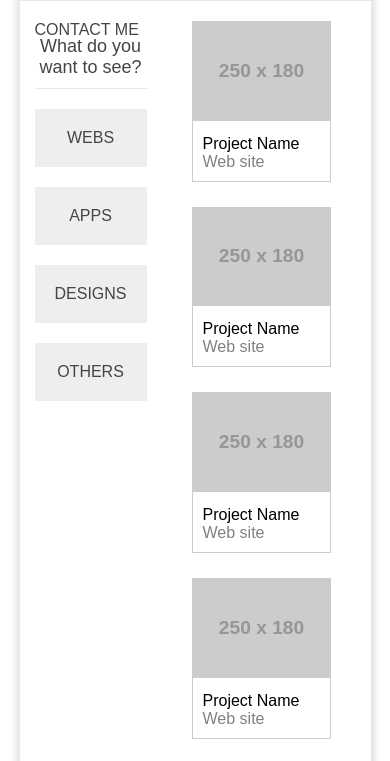
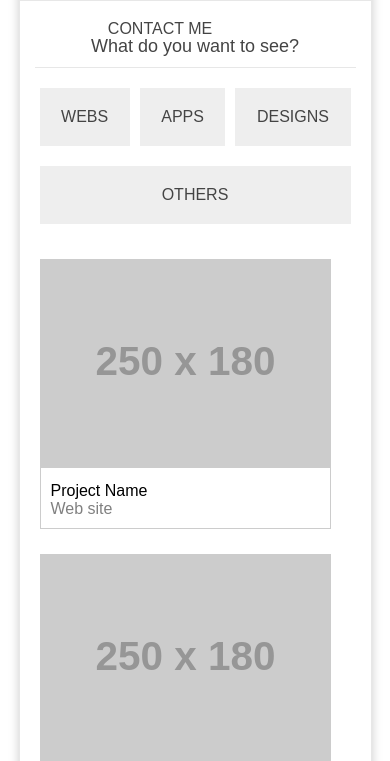
Before and after one commit to marlonsalazarg/homepage-design-fg, a plain HTML site: page index.html in a window 390 px wide. Shown: the part 161-922 px from the top of the page. Drawn offline with Linux system fonts and the light colour scheme; placeholder pictures from the web are drawn by us.

Commit message:
add: media query

```diff
--- a/style.css
+++ b/style.css
@@ -189,3 +189,59 @@
   margin-left: 30px;
   color: #444;
 }
+/* media query */
+@media(max-width: 1322px){
+  .header{
+    display: block;
+    text-align: center;
+  }
+  .menu > ul {
+    margin-top: 20px;
+    align-items: flex-start;
+    justify-content: space-evenly;
+  }
+}
+
+@media(max-width: 693px){
+  .content{
+    display: flex;
+    flex-direction: column;
+    flex-wrap: wrap;
+    justify-content: space-between;
+    padding-top: 20px;
+    padding-bottom: 20px;
+  }
+
+  .aside{
+    margin-right: 0px;
+  }
+
+  .aside ul{
+    display: flex;
+    flex-flow: row wrap;
+    justify-content: space-around;
+  }
+
+  .aside ul li{
+    flex-grow: 1;
+    margin-left: 5px;
+    margin-right: 5px;
+  }
+  .project{
+    margin-right: 20px;
+    margin-left: 20px;
+  }
+  .footer .logo{
+    flex-grow: 1;
+    order: 1;
+    flex-basis: 100%;
+    text-align: center;
+    margin: 0px;
+  }
+  .footer .info{
+    flex-basis: 100%;
+    text-align: center;
+    margin: 0px;
+  }
+
+}
```
